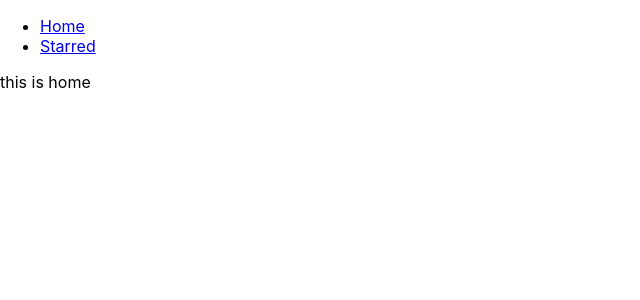
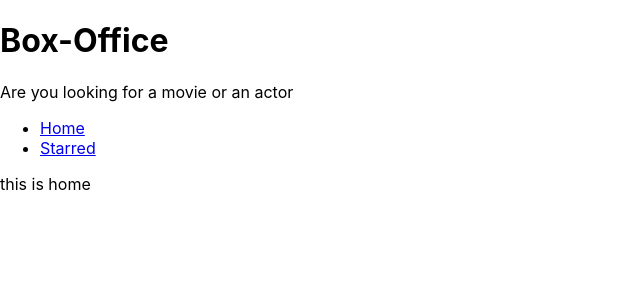
Before and after one commit to ashu6980/Box-Office, a React (Create React App) app: page / in a window 1280 px wide. Shown: the top 300 px of the page, without its empty margins (0-640 px from the left). Built offline with nearby package versions, Linux system fonts and the light colour scheme.

Commit message:
added layout management and crested title

```diff
--- a/src/App.js
+++ b/src/App.js
@@ -2,7 +2,7 @@
 
 import { Switch, Route } from 'react-router-dom';
 
-import Navs from './components/Navs';
+
 
 import Home from './pages/Home';
 
@@ -10,9 +10,6 @@
 
 function App() {
   return (
-    <div>
-      <Navs />
-
     <Switch>
       <Route exact path="/">
         <Home />
@@ -21,13 +18,8 @@
       <Route exact path="/starred">
         <Starred />
       </Route>
-        <div>
-          Not found
-        </div>
-
-
+      <div>Not found</div>
     </Switch>
-    </div>
   );
 }
 
--- /dev/null
+++ b/src/components/MainpageLayout.js
@@ -0,0 +1,20 @@
+import React from 'react';
+
+import Navs from './Navs';
+
+import Title from './Title';
+
+const MainpageLayout = ({ children }) => {
+  return (
+    <div>
+      <Title
+        Title="Box-Office"
+        subtitle="Are you looking for a movie or an actor"
+      />
+      <Navs />
+      {children}
+    </div>
+  );
+};
+
+export default MainpageLayout;
--- /dev/null
+++ b/src/components/Title.js
@@ -0,0 +1,12 @@
+import React from 'react';
+
+const title = ({ Title, subtitle }) => {
+  return (
+    <div>
+      <h1>{Title}</h1>
+      <p>{subtitle}</p>
+    </div>
+  );
+};
+
+export default title;
--- a/src/pages/Home.js
+++ b/src/pages/Home.js
@@ -1,7 +1,8 @@
 import React from 'react';
+import MainpageLayout from '../components/MainpageLayout';
 
 const Home = () => {
-  return <div>this is home</div>;
+  return <MainpageLayout>this is home</MainpageLayout>;
 };
 
 export default Home;
--- a/src/pages/Starred.js
+++ b/src/pages/Starred.js
@@ -1,7 +1,8 @@
 import React from 'react';
+import MainpageLayout from '../components/MainpageLayout';
 
 const Starred = () => {
-  return <div>this is starred page</div>;
+  return <MainpageLayout>this is starred page</MainpageLayout>;
 };
 
 export default Starred;
```
Lines whose indentation alone changed are shown as unchanged.
